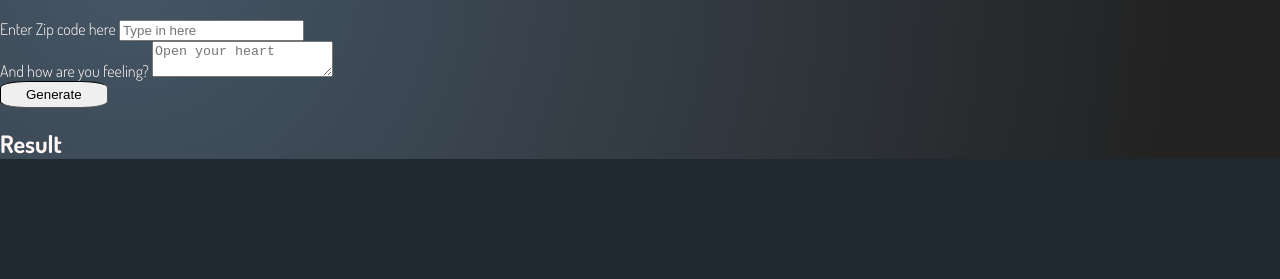
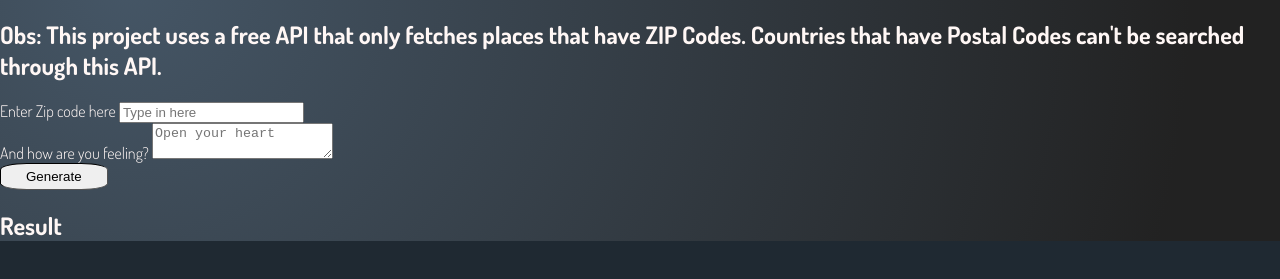
Before and after one commit to Bruno-Gurgel/personal-website, a website built with webpack: page client/src/views/weather_app/weatherApp.html in a window 1280 px wide. Shown: the part 85-364 px from the top of the page. Built offline with nearby package versions, Linux system fonts and the light colour scheme.

Commit message:
feat: Added observation about the project zip search

```diff
--- a/client/src/style/weather_app/style.css
+++ b/client/src/style/weather_app/style.css
@@ -49,6 +49,11 @@ body {
   font-size: 2.5rem;
   font-weight: bold;
   text-decoration: underline;
+}
+
+.project__obs {
+  text-align: justify;
+  padding: 0 15px;
 }
 
 .zipcode {
@@ -147,6 +152,10 @@ body {
     font-size: 4rem;
   }
 
+  .project__obs {
+    padding: 0 20px;
+  }
+
   .zipcode {
     font-size: 3rem;
   }
@@ -171,6 +180,9 @@ body {
   .heading__top {
     font-size: 5rem;
     margin: 10px 0;
+  }
+  .project__obs {
+    padding: 0 30px;
   }
 
   .zipcode {
--- a/client/src/views/weather_app/weatherApp.html
+++ b/client/src/views/weather_app/weatherApp.html
@@ -13,6 +13,9 @@
       <div class="top__main">
         <a href="index.html" class="home__link">Return to Website</a>
         <h1 class="heading__top">Weather Journal App</h1>
+        <h2 class="project__obs">Obs: This project uses a free API that only fetches places that have ZIP Codes.
+          Countries that have Postal
+          Codes can't be searched through this API.</h2>
         <div class="zipcode">
           <label for="zip" class="label">Enter Zip code here</label>
           <input type="text" id="zip" placeholder="Type in here" class="input">
```
